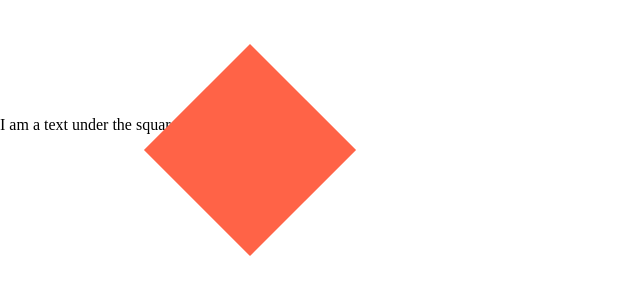
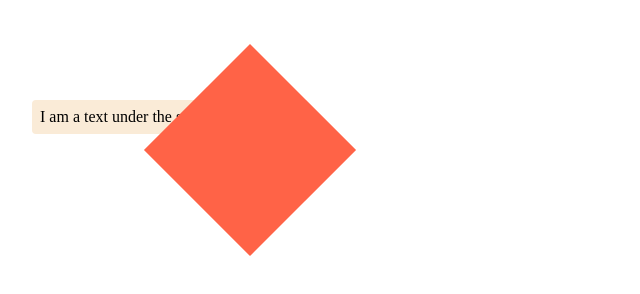
Before and after one commit to Kozlovska-Yulya/Transformations-of-elements, a plain HTML site: page Task-1/index.html in a window 1280 px wide. Shown: the whole page, without its empty margins (0-640 px from the left). Drawn offline with nearby package versions, Linux system fonts and the light colour scheme.

Commit message:
added styles for paragraph

```diff
--- a/Task-1/styles.css
+++ b/Task-1/styles.css
@@ -1,6 +1,18 @@
+* {
+  box-sizing: border-box;
+}
+
 .square {
   width: 100px;
   height: 100px;
   background-color: #ff6347;
   transform: translate(200px, 100px) rotate(45deg) scale(1.5);
 }
+
+p {
+  margin: 0 32px;
+  padding: 8px;
+  background-color: antiquewhite;
+  display: inline-block;
+  border-radius: 4px;
+}
```
